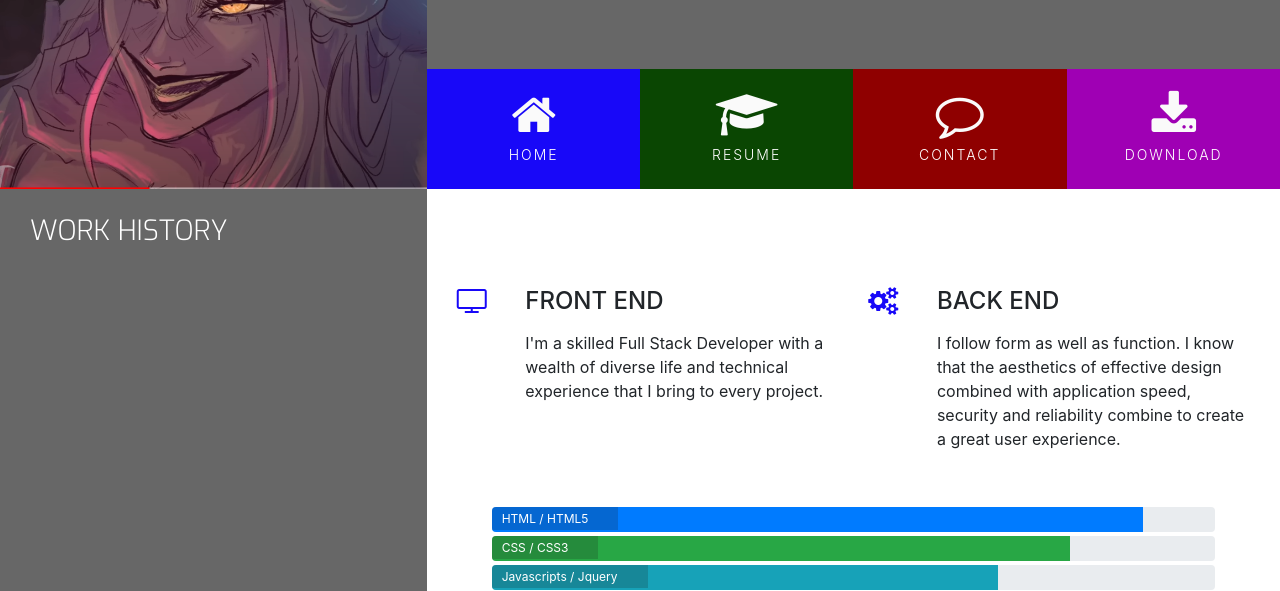
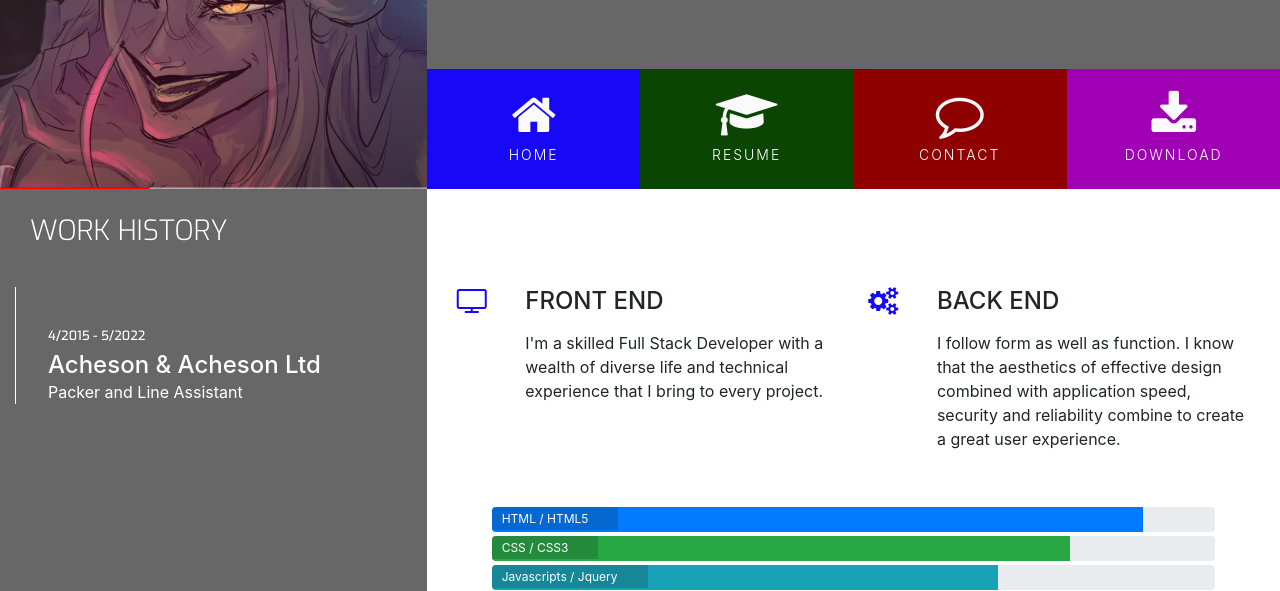
Before and after one commit to Ladyofgoats/Resume-Project-Lydia, a plain HTML site: page resume.html in a window 1280 px wide. Shown: the part 204-795 px from the top of the page. Drawn offline with nearby package versions, Linux system fonts and the light colour scheme.

Commit message:
Good progress on work histroy for the day.

```diff
--- a/assets/css/style.css
+++ b/assets/css/style.css
@@ -291,3 +291,42 @@ font-weight: 700;
 .progress-section {
     margin: 40px 20px;
 }
+
+/*-- Work History --*/
+
+#work-history-heading {
+    margin-bottom: 50px;
+}
+
+#First-job {
+    color: #fff;
+}
+
+.timeline-item {
+    padding: 4em 2em 0em 2em;
+    position: relative;
+    border-left: 1px solid;
+}
+
+.timeline-item p {
+    padding: 0;
+    margin: 0;
+}
+
+.timeline-item:before {
+    content: attr(data-dates);
+    position: absolute;
+    left: 2.5em;
+    top: 3em;
+    display: block;
+    font-family: "Exo", sans-serif;
+    font-weight: 500;
+    font-size: 0.8em;
+    padding: 0;
+    margin: 0;
+
+}
+
+.timeline-item:after {
+
+}
--- a/resume.html
+++ b/resume.html
@@ -42,12 +42,16 @@
     </header>
     <section class="container-fluid">
         <div class="row">
-            <div class="col-md-4 bg-color-personal-info section-column">
+            <div class="col-md-4 bg-color-personal-info section-column" id="Work-history-heading">
                 <div class="row">
                     <div class="col-12">
                         <h3 class="section-heading uppercase">
                             Work History
                         </h3>
+                    </div>
+                    <div class="timeline-item" id="First-job" data-dates="4/2015 - 5/2022">
+                        <h4>Acheson & Acheson Ltd</h4>
+                        <p>Packer and Line Assistant</p>
                     </div>
                 </div>
             </div>
```
